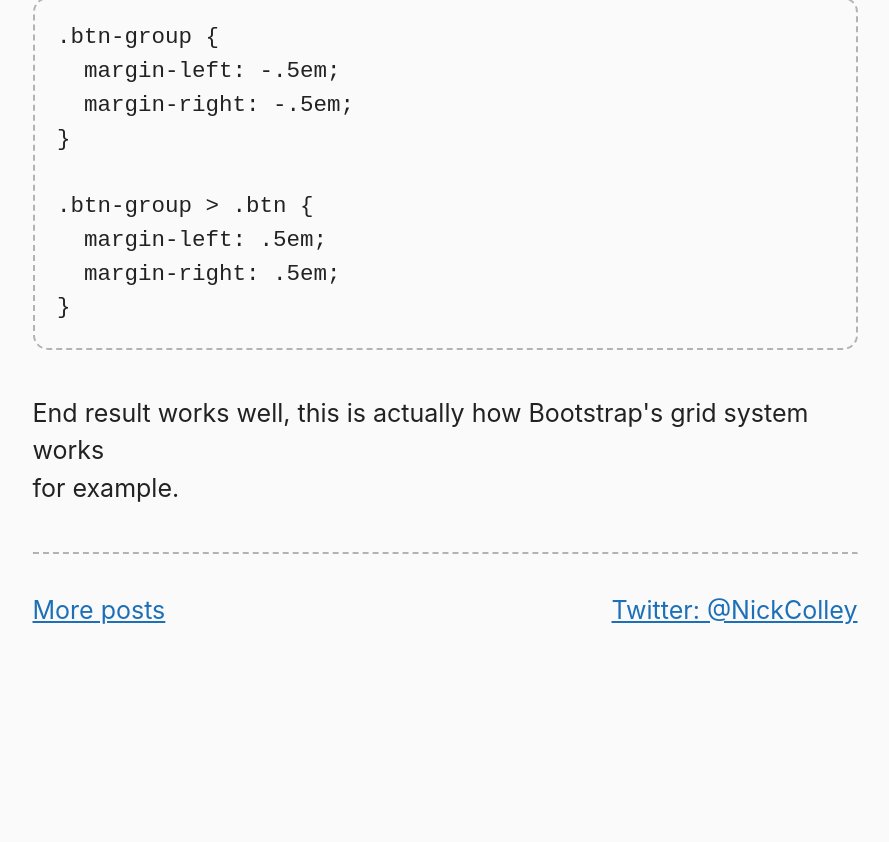
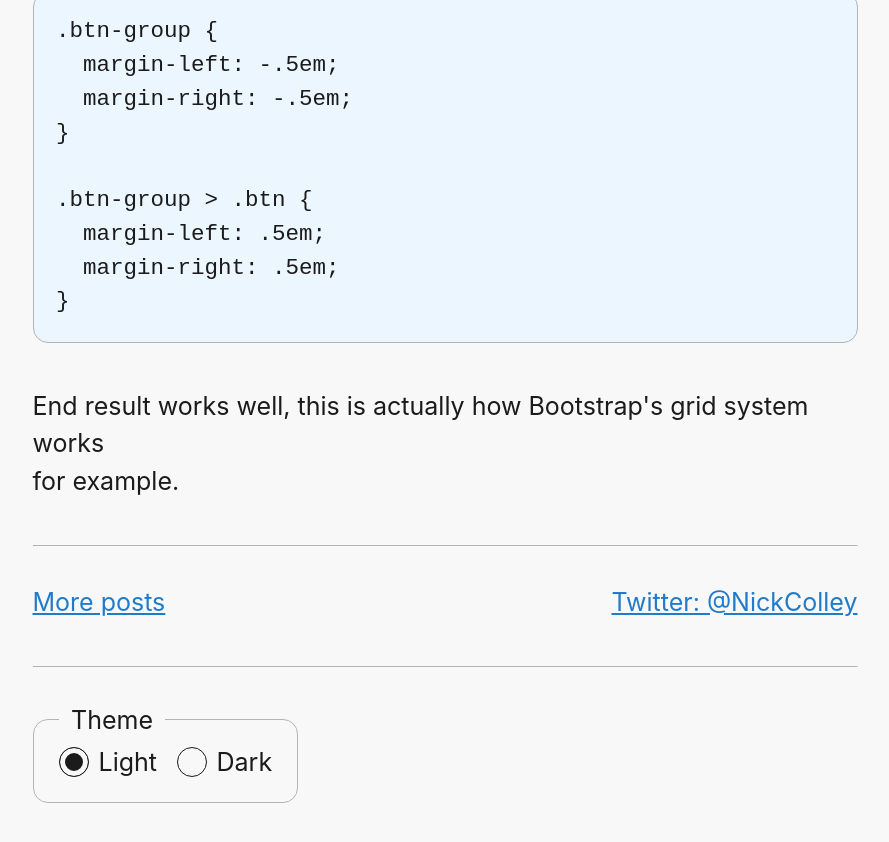
Before and after one commit to NickColley/nickcolley.co.uk, an Eleventy site: page 2016/03/27/stacking-elements.md in a window 1280 px wide. Shown: the part 2741-3583 px from the top of the page, without its empty margins (195-1084 px from the left). Before the commit the page ends 3465 px from the top, so only its background shows below. Built offline with nearby package versions, Linux system fonts and the light colour scheme; Eleventy itself is replaced by a stand-in of ours; code samples lack their colours; files that its build step writes are made by us from their sources; a web font is replaced by a local one; what jsdom, markdown-it-named-headings would draw is missing.

Commit message:
Add dark mode

```diff
--- a/2016/03/27/stacking-elements.md
+++ b/2016/03/27/stacking-elements.md
@@ -35,7 +35,7 @@ tags: post
   padding: 5px;
   margin-bottom: .5em;
   border-radius: 2px;
-  background-color: blue;
+  background-color: var(--blue);
   color: white;
   white-space: nowrap;
   font-family: sans-serif;
--- a/_includes/dsl-accessibility-slide.njk
+++ b/_includes/dsl-accessibility-slide.njk
@@ -1,9 +1,9 @@
 {%- macro slide(slide, text) -%}
-<figure>
+<figure class="slides-figure">
+  <figcaption>{{ text | safe }}</figcaption>
   <a class="slides-thumbnail" href="{% slideImagePath slide %}">
     <img src="{% slideImagePath slide, optimised=true %}" alt="" loading="lazy">
     <span class="visually-hidden">Open full size image for slide {{ slide }}</span>
   </a>
-  <figcaption>{{ text | safe }}</figcaption>
 </figure>
 {%- endmacro -%}
--- a/_includes/layouts/default.njk
+++ b/_includes/layouts/default.njk
@@ -8,11 +8,30 @@
     <link rel="stylesheet" type="text/css" href="/assets/css/styles.css" />
   </head>
   <body>
-    <main class="page-content" aria-label="Content">
+    {# Set theme inline to prevent flashing of default theme. -#}
+    <script>
+      const theme = localStorage.getItem("theme");
+      if (theme) document.documentElement.dataset.theme = theme;
+    </script>
+    <main class="page-content">
       <div class="wrapper">
         {{ content | safe }}
       </div>
     </main>
+    <hr>
+    <footer>
+      <fieldset hidden data-theme-select>
+        <legend>Theme</legend>
+        <div class="field">
+            <input class="visually-hidden" id="light" value="light" name="theme" type="radio" checked/>
+            <label for="light">Light</label>
+        </div>
+        <div class="field">
+            <input class="visually-hidden" id="dark" value="dark" name="theme" type="radio" />
+            <label for="dark">Dark</label>
+        </div>
+      </fieldset>
+    <footer>
+    <script src="/assets/js/theme.js"></script>
   </body>
-
 </html>
--- a/_utilities/graph.js
+++ b/_utilities/graph.js
@@ -135,7 +135,7 @@ async function graph(CONTENT, SVG_WIDTH, SVG_HEIGHT, TITLE, NAMESPACE) {
 
       listItem
         .append("rect")
-        .attr("fill", `var(--${NAMESPACE}-rect-background-color, white)`)
+        .attr("fill", `var(--background-color, white)`)
         .attr("stroke", "currentColor")
         .attr("stroke-width", strokeWidth)
         .attr("x", x)
--- a/assets/css/styles.css
+++ b/assets/css/styles.css
@@ -1,33 +1,59 @@
 :root {
-    --white: #FAFAFA;
-    --black: #222;
+  --white: #f8f8f8;
+  --black: #1b1b1b;
   --gray: #b1b4b6;
-    --blue: #1d70b8;
+  --dark-gray: #505a5f;
+  --light-gray: #cbcbcb;
+  --light-blue: #ecf6ff;
+  --blue: #207bc9;
+  --orange: #ff6347;
+
+  --text-color: var(--white);
+  --background-color: var(--black);
+  --code-background-color: var(--background-color);
+  --subtitle-color: var(--light-gray);
+  --border-color: var(--light-gray);
+  --link-color: var(--orange);
+  --token-string-color: var(--light-gray);
+  --token-selector-color: var(--light-grey);
 
   --border-radius: 0.6rem;
+  --line-width-2: 0.125rem;
+  --line-width-1: 0.0625rem;
+
+  --outline-color: transparent;
+  --outline-width: var(--line-width-1);
+  --outline-offset: 0.3rem;
+}
+[data-theme="light"] {
     --text-color: var(--black);
     --background-color: var(--white);
-    --code-background-color: transparent;
     --link-color: var(--blue);
-    --line-width-2: 0.2rem;
-    --line-width-1: 0.1rem;
-    --outline-width: var(--line-width-1);
-    --outline-offset: 4px;
+    --subtitle-color: var(--dark-gray);
+    --border-color: var(--gray);
+    --code-background-color: var(--light-blue);
+    --token-string-color: var(--dark-gray);
+    --token-selector-color: var(--dark-gray);
 }
 @font-face {
-    src: url('/assets/fonts/Barlow.woff2') format('woff2-variations');
+  src: url("/assets/fonts/Barlow.woff2") format("woff2-variations");
   font-family: Barlow;
   font-weight: 1 999;
   font-display: fallback;
 }
 
-*, *:after, *:before {
+*,
+*:after,
+*:before {
   box-sizing: inherit;
 }
 
 :focus {
-    outline: var(--outline-width) dotted;
+  outline: var(--outline-width) solid var(--outline-color);
   outline-offset: var(--outline-offset);
+  background: var(--text-color);
+  color: var(--background-color);
+  box-shadow: 0 0 0 var(--outline-offset) var(--text-color);
 }
 
 html {
@@ -35,7 +61,8 @@ html {
   -webkit-tap-highlight-color: rgba(0, 0, 0, 0);
   background-color: var(--background-color);
   color: var(--text-color);
-    font-family: Barlow, -apple-system, HelveticaNeue, Helvetica, Arial, sans-serif;
+  font-family: Barlow, -apple-system, HelveticaNeue, Helvetica, Arial,
+    sans-serif;
   font-size: 1.5625rem;
   font-variation-settings: "wght" 70, "wdth" 500;
 }
@@ -58,7 +85,12 @@ a {
   color: var(--link-color);
 }
 
-h1, h2, h3, h4, h5, h6 {
+h1,
+h2,
+h3,
+h4,
+h5,
+h6 {
   margin-top: 0;
   margin-bottom: 1rem;
   line-height: 1.2;
@@ -76,7 +108,7 @@ hr {
   margin-top: 0;
   margin-bottom: 1.5rem;
   border-top: 0;
-    border-bottom: var(--line-width-1) dashed var(--gray);
+  border-bottom: var(--line-width-1) solid var(--border-color);
 }
 
 p {
@@ -94,7 +126,7 @@ pre {
   overflow-y: auto;
   margin-top: 0;
   padding: 1em;
-    border: var(--line-width-1) dashed var(--gray);
+  border: var(--line-width-1) solid var(--border-color);
   border-radius: var(--border-radius);
 }
 
@@ -102,9 +134,13 @@ pre {
   padding: 0 0.3em 0.1em;
   line-height: 1;
   margin: 0 0.2em;
-    border: var(--line-width-1) dashed var(--gray);
+  border: var(--line-width-1) dashed var(--border-color);
   border-radius: var(--border-radius);
   white-space: nowrap;
+}
+
+p + pre {
+  margin-top: -0.5rem;
 }
 
 figure {
@@ -114,7 +150,7 @@ figure {
 
 main img,
 main .svg {
-    border: var(--line-width-1) solid var(--gray);
+  border: var(--line-width-1) solid var(--border-color);
   border-radius: var(--border-radius);
   max-width: 100%;
 }
@@ -125,7 +161,7 @@ main img {
 
 main .svg {
   max-height: 66vh;
-    aspect-ratio: var(--aspect-ratio-x, 1)/var(--aspect-ratio-y, 1);
+  aspect-ratio: var(--aspect-ratio-x, 1) / var(--aspect-ratio-y, 1);
 }
 
 main .svg svg {
@@ -155,16 +191,24 @@ main ol > li {
 }
 
 blockquote {
-    border-left: var(--line-width-2) solid var(--gray);
+  border-left: var(--line-width-2) solid var(--border-color);
   margin-left: 0;
   padding-left: 1rem;
 }
 
-.language-css .token.selector { color: var(--blue); }
+.language-css .token.selector {
+  color: var(--token-selector-color);
+}
 .language-javascript .token.constant,
-.language-javascript .token.function { color: var(--blue); }
-.language-javascript .token.string { color: #3f51b5; }
-.language-javascript .token.number { color: var(--blue); }
+.language-javascript .token.function {
+  color: var(--token-selector-color);
+}
+.language-javascript .token.string {
+  color: var(--token-string-color);
+}
+.language-javascript .token.number {
+  color: var(--token-selector-color);
+}
 
 .heading {
   font-size: 3.25rem;
@@ -179,10 +223,10 @@ blockquote {
 }
 
 .sub-heading {
-    color: #444;
+  color: var(--subtitle-color);
   display: block;
   font-size: 1.3rem;
-    margin-top: .2rem;
+  margin-top: 0.2rem;
   font-weight: normal;
   font-variation-settings: "wght" 70, "wdth" 500;
 }
@@ -196,11 +240,11 @@ blockquote {
   list-style: none;
   padding: 0;
   margin: 0;
-    margin: -.75rem;
-    margin-bottom: .75rem;
+  margin: -0.75rem;
+  margin-bottom: 0.75rem;
 }
 .menu:after {
-    content: '';
+  content: "";
   display: table;
   clear: both;
 }
@@ -211,7 +255,7 @@ blockquote {
 }
 .menu-item-link {
   display: block;
-    padding: .75rem;
+  padding: 0.75rem;
 }
 
 .grid {
@@ -254,9 +298,9 @@ blockquote {
 }
 
 .post-meta {
-    color: #444;
-    margin-bottom: .5rem;
-    margin-top: .5rem;
+  color: var(--subtitle-color);
+  margin-bottom: 0.5rem;
+  margin-top: 0.5rem;
 }
 
 .pull-left {
@@ -272,14 +316,14 @@ blockquote {
 }
 
 .clearfix:after {
-    content: '';
+  content: "";
   display: table;
   clear: both;
 }
 
 @media (min-width: 30rem) {
   .footnotes {
-        font-size: .8rem;
+    font-size: 0.8rem;
   }
 }
 
@@ -292,19 +336,87 @@ blockquote {
 }
 
 .footnotes > ol > li {
-    margin-bottom: .5rem;
+  margin-bottom: 0.5rem;
 }
 
 .footnotes :target {
-    outline: var(--outline-width) dashed var(--link-color);
+  outline: var(--outline-width) solid var(--link-color);
   outline-offset: var(--outline-offset);
 }
 
 .footnotes-back-link {
-    font-size: .8em;
+  font-size: 0.8em;
   font-weight: bold;
   padding: 1em;
   padding-left: 0;
+}
+
+fieldset {
+  display: inline-block;
+  margin: 0;
+  margin-bottom: 1rem;
+  padding: 1rem;
+  padding-top: 0.5rem;
+  border: var(--line-width-1) solid var(--border-color);
+  border-radius: var(--border-radius);
+}
+legend {
+  margin: 0;
+  padding: 0 0.5rem;
+}
+.field {
+  --field-text-color: var(--text-color);
+  --field-background-color: var(--background-color);
+  position: relative;
+  display: inline-block;
+}
+.field:not(:last-child) {
+  margin-right: 0.5rem;
+}
+.field:focus-within {
+  --field-text-color: var(--background-color);
+  --field-background-color: var(--text-color);
+  outline: var(--outline-width) solid var(--outline-color);
+  outline-offset: var(--outline-offset);
+  /* There are sometimes gaps in the multiline, box-shadow helps us plug those. */
+  box-shadow: 0 0 0 var(--outline-offset) var(--text-color);
+  background: var(--text-color);
+  color: var(--background-color);
+}
+.field:focus-within input:focus {
+  outline: none;
+  box-shadow: none;
+}
+.field label,
+.field input {
+  cursor: pointer;
+}
+label::after {
+  content: "";
+  position: absolute;
+  z-index: 1;
+  top: 0;
+  right: 0;
+  z-index: 0;
+  left: 0;
+  bottom: 0;
+}
+.field input {
+  z-index: 2;
+}
+.field label::before {
+  content: "";
+  display: inline-block;
+  height: 1.2rem;
+  width: 1.2rem;
+  border: var(--line-width-1) solid;
+  border-radius: 50%;
+  vertical-align: bottom;
+  margin-right: 0.4rem;
+}
+.field input:checked + label::before {
+  background: var(--field-text-color);
+  box-shadow: inset 0 0 0 0.2em var(--field-background-color);
 }
 
 .visually-hidden {
@@ -318,7 +430,7 @@ blockquote {
   -webkit-clip-path: inset(50%) !important;
   clip-path: inset(50%) !important;
   border: 0 !important;
-    white-space: nowrap !important
+  white-space: nowrap !important;
 }
 
 @media print {
--- /dev/null
+++ b/assets/js/theme.js
@@ -0,0 +1,43 @@
+function themeSwitcher() {
+    const supportsCSSCustomProperties =
+      window.CSS && CSS.supports("color", "var(--property)");
+
+    if (!supportsCSSCustomProperties) {
+      return;
+    }
+
+    const lightModeMediaQuery = window.matchMedia('(prefers-color-scheme: light)');
+    const preferedTheme = lightModeMediaQuery.matches ? "light" : "dark";
+
+    const $themeSelect = document.querySelector("[data-theme-select]");
+    $themeSelect.removeAttribute("hidden");
+    $themeSelect.addEventListener("input", (event) =>
+      setTheme(event.target.value)
+    );
+
+    const $defaultCheckedInput = document.querySelector("[name=theme][checked]");
+    const defaultTheme =
+      document.documentElement.dataset.theme || preferedTheme;
+
+    $defaultCheckedInput.checked = false;
+    $themeSelect.querySelector(
+      `[name=theme][value="${defaultTheme}"]`
+    ).checked = true;
+    setTheme(defaultTheme);
+
+    function getCSSCustomPropertyValue(name) {
+      return window
+        .getComputedStyle(document.documentElement)
+        .getPropertyValue("--" + name)
+        .trim();
+    }
+
+    function setTheme(name) {
+      document.documentElement.dataset.theme = name;
+      const $metaThemeColor = document.querySelector('meta[name="theme-color"]');
+      $metaThemeColor.content = getCSSCustomPropertyValue("background-color");
+      window.localStorage.setItem("theme", name);
+    }
+  }
+
+  themeSwitcher();
```
Also changed, not shown: 2018/11/16/accessibility-in-the-govuk-design-system.md (+13 -12 lines), index.njk (+8 -7 lines), favicon.ico. Lines whose indentation alone changed are shown as unchanged.
